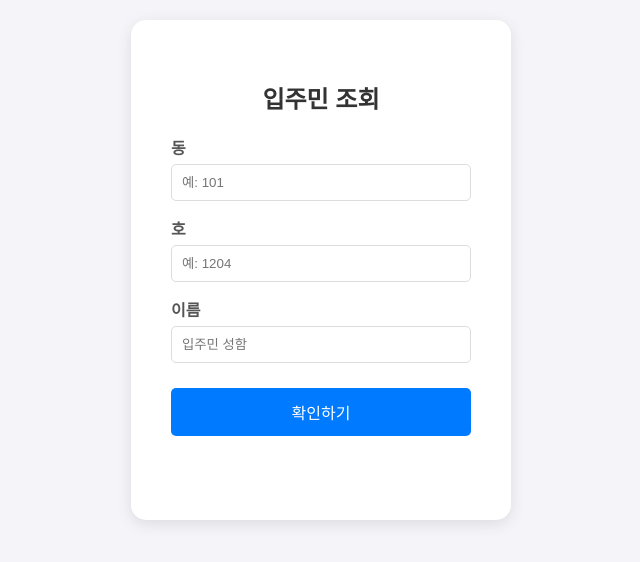
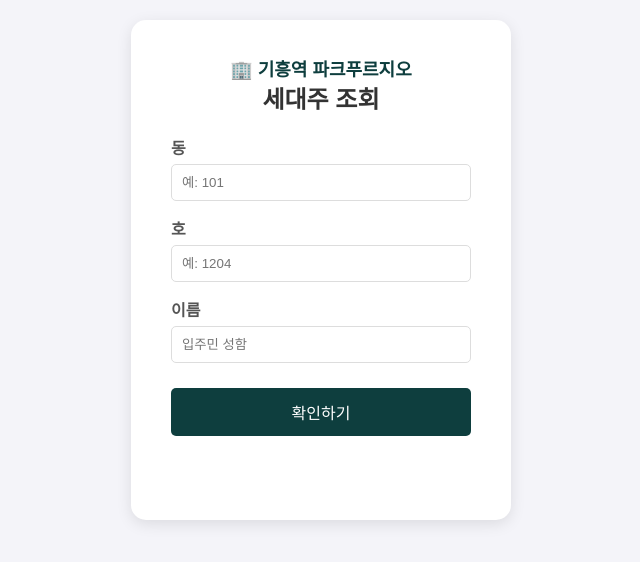
Before and after one commit to ParkGreenLibAdmin/resident-check-web, a plain HTML site: page index.html in a window 1280 px wide. Shown: the part 130-692 px from the top of the page, without its empty margins (319-959 px from the left). Drawn offline with Linux system fonts and the light colour scheme.

Commit message:
Add files via upload

```diff
--- a/index.html
+++ b/index.html
@@ -27,10 +27,19 @@
             text-align: center;
         }
 
-        h2 {
+        .brand-header {
+            font-size: 18px;
+            color: #0E3E3E;
+            font-weight: bold;
+            margin-bottom: 0;    /* 기존 5px에서 0으로 변경 (여백 제거) */
+            line-height: 1.2;    /* 글자 자체의 위아래 불필요한 공백 제거 */
+        }
+   h2 {
+            margin-top: 5px;     /* 위쪽 여백을 0에서 5px 정도로 살짝 조정하여 자연스럽게 연결 */
             margin-bottom: 20px;
             color: #333;
-        }
+            line-height: 1.2;    /* 제목의 줄 높이도 타이트하게 설정 */
+   }
 
         .input-group {
             margin-bottom: 15px;
@@ -54,14 +63,14 @@
         }
             /* 입력창 포커스 효과 */
             input:focus {
-                border-color: #007bff;
+                border-color: #00D09E;
                 box-shadow: 0 0 5px rgba(0,123,255,0.2);
             }
 
         button {
             width: 100%;
             padding: 12px;
-            background-color: #007bff;
+            background-color: #0E3E3E;
             color: white;
             border: none;
             border-radius: 5px;
@@ -72,7 +81,7 @@
         }
 
             button:hover {
-                background-color: #0056b3;
+                background-color: #00D09E;
             }
 
             /* 1. 대기 상태 스타일 (버튼 비활성 + 커서 변경) */
@@ -100,7 +109,10 @@
 <body>
 
     <div class="container">
-        <h2>입주민 조회</h2>
+        <div class="brand-header">
+            🏢 기흥역 파크푸르지오
+        </div>
+        <h2>세대주 조회</h2>
 
         <div class="input-group">
             <label for="dong">동</label>
```
